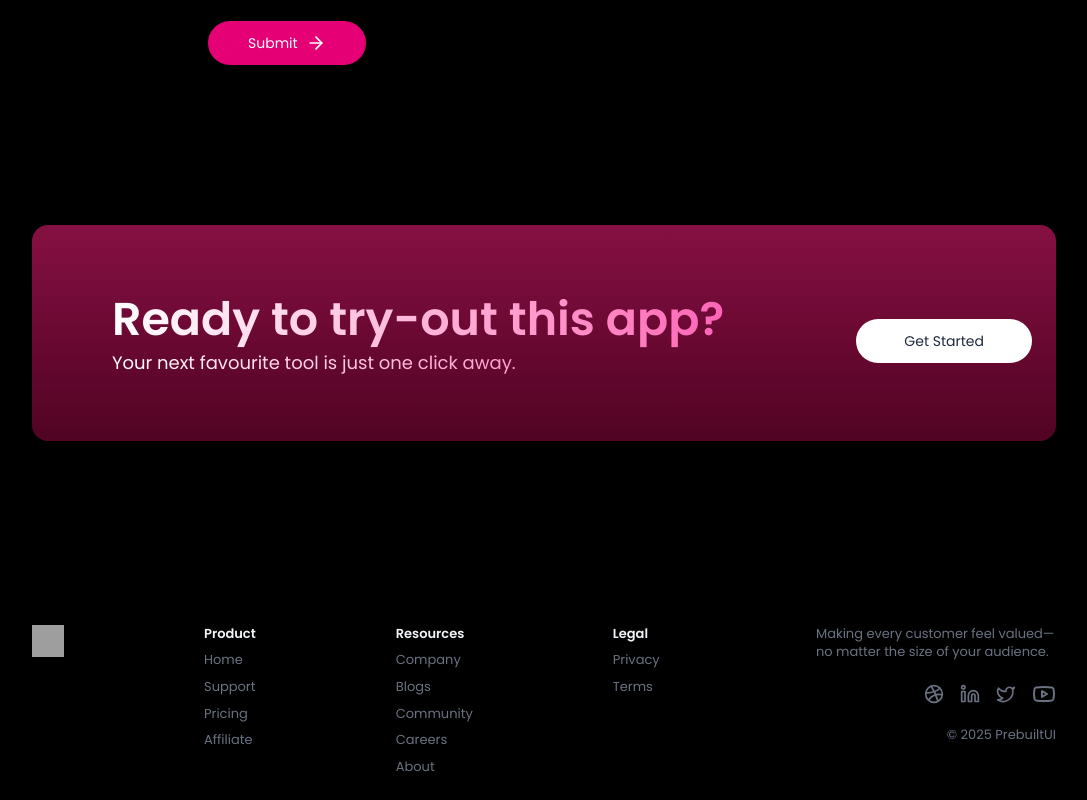
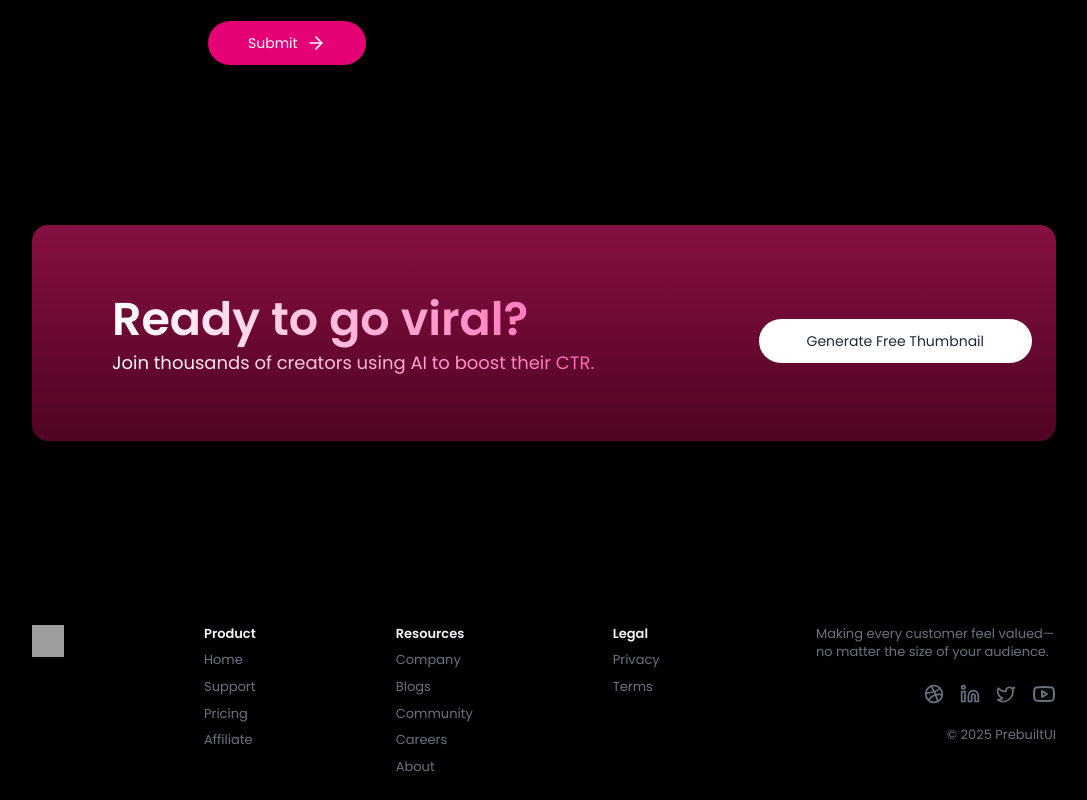
Before and after one commit to maksudur-pro/thumblify, a React (Vite) app: page / in a window 1280 px wide. Shown: the part 4590-5390 px from the top of the page, without its empty margins (96-1183 px from the left). Built offline with nearby package versions, Linux system fonts and the light colour scheme; grey boxes are pictures that could not be loaded.

Commit message:
added cta section

```diff
--- a/src/sections/CTASection.tsx
+++ b/src/sections/CTASection.tsx
@@ -1,39 +1,42 @@
-'use client'
+"use client";
 import { motion } from "motion/react";
+import { useNavigate } from "react-router-dom";
 
 export default function CTASection() {
+  const navigate = useNavigate();
   return (
-        <motion.div className="max-w-5xl py-16 mt-40 md:pl-20 md:w-full max-md:mx-4 md:mx-auto flex flex-col md:flex-row max-md:gap-6 items-center justify-between text-left bg-linear-to-b from-pink-900 to-pink-950 rounded-2xl p-6 text-white"
+    <motion.div
+      className="max-w-5xl py-16 mt-40 md:pl-20 md:w-full max-md:mx-4 md:mx-auto flex flex-col md:flex-row max-md:gap-6 items-center justify-between text-left bg-linear-to-b from-pink-900 to-pink-950 rounded-2xl p-6 text-white"
       initial={{ y: 150, opacity: 0 }}
       whileInView={{ y: 0, opacity: 1 }}
       viewport={{ once: true }}
-            transition={{ type: "spring", stiffness: 320, damping: 70, mass: 1 }}
-        >
+      transition={{ type: "spring", stiffness: 320, damping: 70, mass: 1 }}>
       <div>
-                <motion.h1 className="text-4xl md:text-[46px] md:leading-15 font-semibold bg-linear-to-r from-white to-pink-400 text-transparent bg-clip-text"
+        <motion.h1
+          className="text-4xl md:text-[46px] md:leading-15 font-semibold bg-linear-to-r from-white to-pink-400 text-transparent bg-clip-text"
           initial={{ y: 80, opacity: 0 }}
           whileInView={{ y: 0, opacity: 1 }}
           viewport={{ once: true }}
-                    transition={{ type: "spring", stiffness: 280, damping: 70, mass: 1 }}
-                >
-                    Ready to try-out this app?
+          transition={{ type: "spring", stiffness: 280, damping: 70, mass: 1 }}>
+          Ready to go viral?
         </motion.h1>
-                <motion.p className="bg-linear-to-r from-white to-pink-400 text-transparent bg-clip-text text-lg"
+        <motion.p
+          className="bg-linear-to-r from-white to-pink-400 text-transparent bg-clip-text text-lg"
           initial={{ y: 80, opacity: 0 }}
           whileInView={{ y: 0, opacity: 1 }}
           viewport={{ once: true }}
-                    transition={{ type: "spring", stiffness: 200, damping: 70, mass: 1 }}
-                >
-                    Your next favourite tool is just one click away.
+          transition={{ type: "spring", stiffness: 200, damping: 70, mass: 1 }}>
+          Join thousands of creators using AI to boost their CTR.
         </motion.p>
       </div>
-            <motion.button className="px-12 py-3 text-slate-800 bg-white hover:bg-slate-200 rounded-full text-sm mt-4"
+      <motion.button
+        onClick={() => navigate("/")}
+        className="px-12 py-3 text-slate-800 bg-white hover:bg-slate-200 rounded-full text-sm mt-4"
         initial={{ y: 80, opacity: 0 }}
         whileInView={{ y: 0, opacity: 1 }}
         viewport={{ once: true }}
-                transition={{ type: "spring", stiffness: 280, damping: 70, mass: 1 }}
-            >
-                Get Started
+        transition={{ type: "spring", stiffness: 280, damping: 70, mass: 1 }}>
+        Generate Free Thumbnail
       </motion.button>
     </motion.div>
   );
```
Lines whose indentation alone changed are shown as unchanged.
